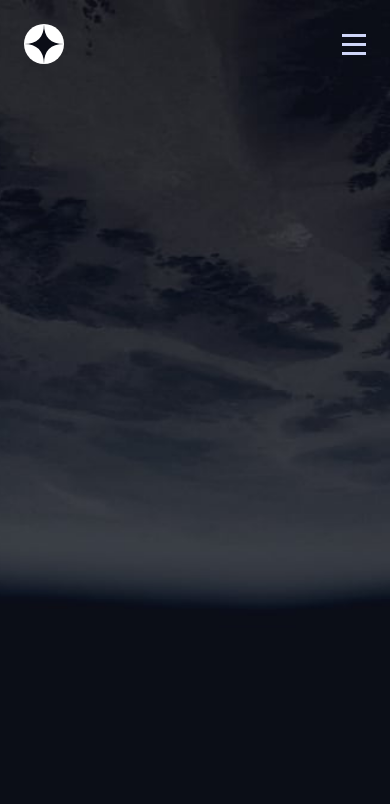
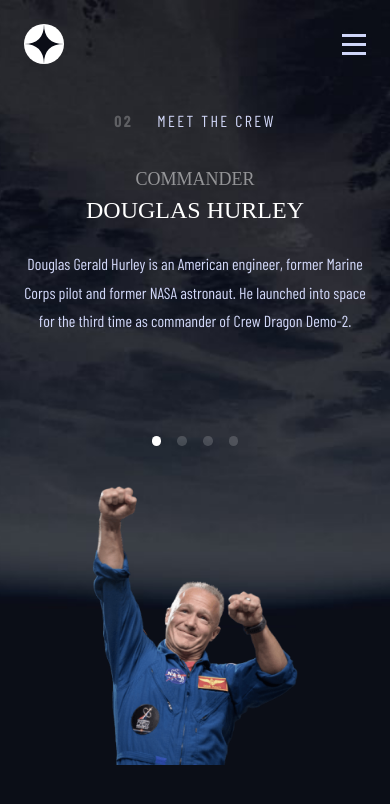
Before and after one commit to mkboris/space-tourism-website, a React (Vite) app: page /crew in a window 390 px wide. Shown: the top 804 px of the page. Built offline with nearby package versions, Linux system fonts and the light colour scheme; a web font is replaced by a local one.

Commit message:
Refactor components and update styles
- Refactored Heading and Logo components for better readability and performance.
- Updated styles for PageNav, Crew, and Destination pages to improve UI consistency and responsiveness.

```diff
--- a/src/components/Heading.jsx
+++ b/src/components/Heading.jsx
@@ -17,26 +17,52 @@
       gap: 1.5rem;
 
       ${media.tablet} {
-        font-size: var(--fs-xs);
-        letter-spacing: 0.15em;
+        font-size: var(--fs-xs-tab);
         align-self: flex-start;
       }
 
       ${media.desktop} {
+        font-size: var(--fs-xs);
       }
     `}
 
   ${(props) =>
     props.as === "h2" &&
     css`
-      font-size: 2rem;
+      font-family: var(--ff-bellfair);
+      font-weight: var(--fw-400);
+      font-size: var(--fs-sm-mob);
+      text-transform: uppercase;
+      color: var(--clr-white);
+      mix-blend-mode: normal;
+      opacity: 0.5;
+
+      ${media.tablet} {
+        font-size: var(--fs-sm-tab);
+      }
+
+      ${media.desktop} {
+        font-size: var(--fs-sm);
+      }
     `}
 
 
   ${(props) =>
     props.as === "h3" &&
     css`
-      font-size: 2rem;
+      font-family: var(--ff-bellfair);
+      font-weight: var(--fw-400);
+      font-size: var(--fs-md-mob);
+      text-transform: uppercase;
+      color: var(--clr-white);
+
+      ${media.tablet} {
+        font-size: var(--fs-md-tab);
+      }
+
+      ${media.desktop} {
+        font-size: var(--fs-md);
+      }
     `}
 `;
 
--- a/src/components/Logo.jsx
+++ b/src/components/Logo.jsx
@@ -14,10 +14,7 @@
   return (
     <Link to="/">
       <div>
-        <StyledLogo
-          src="/public/assets/shared/logo.svg"
-          alt="space tourism logo"
-        />
+        <StyledLogo src="/assets/shared/logo.svg" alt="space tourism logo" />
       </div>
     </Link>
   );
--- a/src/components/PageNav/PageNav.styles.js
+++ b/src/components/PageNav/PageNav.styles.js
@@ -45,41 +45,42 @@
 `;
 
 export const StyledNavLink = styled(NavLink)`
-  &:link,
-  &:visited {
+  position: relative;
   font-family: var(--ff-barlow);
   font-size: var(--fs-nav);
   color: var(--clr-white);
   letter-spacing: 0.15em;
   text-transform: uppercase;
   text-decoration: none;
+  padding-bottom: 1rem;
+  transition: color 0.3s ease;
+
+  &::after {
+    content: "";
+    position: absolute;
+    bottom: -3px;
+    left: 0;
+    width: 0;
+    height: 3px;
+    background-color: rgba(255, 255, 255, 0.5);
+    transition: width 0.3s ease;
   }
 
-  &:hover,
-  &:active,
-  &.active:link,
-  &.active:visited {
-    border-right: 3px solid var(--clr-white);
-    padding-right: 30px;
+  &:hover::after {
+    width: 100%;
+    background-color: rgba(255, 255, 255, 0.5);
   }
 
-  &:hover {
-    border-right: 3px solid rgba(255, 255, 255, 0.5);
+  &.active::after {
+    width: 100%;
+    background-color: var(--clr-white);
   }
 
   ${media.tablet} {
-    &:hover,
-    &:active,
-    &.active:link,
-    &.active:visited {
-      border-right: none;
-      padding-right: 0;
-      border-bottom: 3px solid var(--clr-white);
     padding-bottom: 2.375rem;
-    }
 
-    &:hover {
-      border-bottom: 3px solid rgba(255, 255, 255, 0.5);
+    &::after {
+      height: 3px;
     }
   }
 `;
--- a/src/pages/Crew/Crew.jsx
+++ b/src/pages/Crew/Crew.jsx
@@ -1,7 +1,87 @@
-import { Container } from "./Crew.styles";
+import { useState } from "react";
+import Heading from "../../components/Heading";
+import data from "../../data/data.json";
+import {
+  Container,
+  StyledTabbed,
+  Content,
+  Span,
+  Img,
+  Article,
+  Header,
+  StyledTabs,
+  StyledButton,
+  Paragraph,
+} from "./Crew.styles";
 
 function Crew() {
-  return <Container></Container>;
+  const { crew } = data;
+
+  return (
+    <Container>
+      <Heading as="h1">
+        <Span aria-hidden="true">02</Span>MEET THE CREW
+      </Heading>
+
+      <Tabbed crew={crew} />
+    </Container>
+  );
 }
 
 export default Crew;
+
+function Tabbed({ crew }) {
+  const [activeTab, setActiveTab] = useState(0);
+  const activeCrew = crew[activeTab];
+
+  return (
+    <StyledTabbed>
+      <Content>
+        <TabContent crewMember={activeCrew} />
+
+        <Tabs crew={crew} activeTab={activeTab} setActiveTab={setActiveTab} />
+      </Content>
+
+      <Img src={activeCrew.images.png} alt={activeCrew.name} />
+    </StyledTabbed>
+  );
+}
+
+function TabContent({ crewMember }) {
+  return (
+    <Article>
+      <Header>
+        <Heading as="h2">{crewMember.role}</Heading>
+        <Heading as="h3">{crewMember.name}</Heading>
+      </Header>
+
+      <Paragraph>{crewMember.bio}</Paragraph>
+    </Article>
+  );
+}
+
+function Tabs({ crew, activeTab, setActiveTab }) {
+  return (
+    <StyledTabs>
+      {crew.map((crew, index) => (
+        <Tab
+          key={crew.name}
+          isActive={index === activeTab}
+          onClick={() => setActiveTab(index)}
+        ></Tab>
+      ))}
+    </StyledTabs>
+  );
+}
+
+function Tab({ children, isActive, onClick }) {
+  return (
+    <StyledButton
+      onClick={onClick}
+      aria-selected={isActive}
+      className={isActive ? "active" : ""}
+    >
+      {children}
+    </StyledButton>
+  );
+}
--- a/src/pages/Crew/Crew.styles.js
+++ b/src/pages/Crew/Crew.styles.js
@@ -2,9 +2,149 @@
 import { media } from "../../styles/theme";
 
 export const Container = styled.div`
+  display: flex;
+  flex-direction: column;
+  justify-content: center;
+  gap: 2.5rem;
+  align-items: center;
+  padding-inline: 1.5rem;
+  padding-block: 3rem 1.5rem;
+
   ${media.tablet} {
+    padding: 2.5rem;
+    padding-block-end: 0;
+    gap: 2.5rem;
   }
 
   ${media.desktop} {
+    padding-block: 3rem;
+    max-width: 69.375rem;
+    margin-inline: auto;
+    gap: 2.5625rem;
   }
 `;
+
+export const Span = styled.span`
+  font-weight: var(--fw-700);
+  font-size: var(--fs-xs-mob);
+  letter-spacing: 0.15em;
+  color: var(--clr-white);
+  opacity: 0.25;
+  mix-blend-mode: normal;
+
+  ${media.tablet} {
+    font-size: var(--fs-xs-tab);
+  }
+
+  ${media.desktop} {
+    font-size: var(--fs-xs);
+    letter-spacing: 4.725px;
+  }
+`;
+
+export const Img = styled.img`
+  max-width: 60%;
+
+  ${media.desktop} {
+    max-width: 100%;
+  }
+`;
+
+export const StyledTabbed = styled.div`
+  display: grid;
+  place-items: center;
+  gap: 2.5rem;
+
+  ${media.desktop} {
+    grid-template-columns: 1fr 1fr;
+    gap: 1.875rem;
+  }
+`;
+
+export const Content = styled.div`
+  display: flex;
+  flex-direction: column;
+  align-items: center;
+  text-align: center;
+  gap: 6.25rem;
+
+  ${media.tablet} {
+    gap: 5rem;
+  }
+
+  ${media.desktop} {
+    gap: 14.25rem;
+    align-items: flex-start;
+    text-align: left;
+  }
+`;
+
+export const StyledTabs = styled.div`
+  display: flex;
+  gap: 1rem;
+
+  ${media.desktop} {
+    gap: 2.5rem;
+  }
+`;
+
+export const StyledButton = styled.button`
+  border: 0;
+  border-radius: 50%;
+  padding: 0.3em;
+  transition: all 0.3s ease;
+
+  &.active {
+    background: var(--clr-white);
+  }
+
+  &:not(.active) {
+    background: var(--clr-white);
+    mix-blend-mode: normal;
+    opacity: 0.17;
+  }
+
+  &:hover,
+  &:focus {
+    background: var(--clr-white);
+    mix-blend-mode: normal;
+    opacity: 0.5;
+  }
+
+  ${media.desktop} {
+    padding: 0.5em;
+  }
+`;
+
+export const Article = styled.article`
+  display: flex;
+  flex-direction: column;
+  gap: 1.625rem;
+  max-width: 32rem;
+
+  ${media.desktop} {
+    max-width: 33.75rem;
+  }
+`;
+
+export const Header = styled.header`
+  display: flex;
+  flex-direction: column;
+  gap: 0.5rem;
+
+  ${media.tablet} {
+    gap: 1rem;
+  }
+`;
+
+export const Paragraph = styled.p`
+  font-family: var(--ff-barlow);
+  font-weight: var(--fw-400);
+  font-size: var(--fs-xs-mob);
+  line-height: 180%;
+  color: var(--clr-fog);
+
+  ${media.desktop} {
+    font-size: var(--fs-body);
+  }
+`;
--- a/src/pages/Destination/Destination.styles.js
+++ b/src/pages/Destination/Destination.styles.js
@@ -93,15 +93,22 @@
   text-transform: uppercase;
   background: transparent;
   border: transparent;
+  border-bottom: 3px solid transparent;
   padding: 0 0 0.9375rem 0;
+  transition: all 0.3s ease;
 
   &.active {
     color: var(--clr-white);
     border-bottom: 3px solid var(--clr-white);
   }
+
   &:not(.active) {
     color: var(--clr-fog);
-    border-bottom: none;
+  }
+
+  &:hover,
+  &:focus {
+    border-bottom: 3px solid rgba(255, 255, 255, 0.5);
   }
 
   ${media.tablet} {
```
Lines whose indentation alone changed are shown as unchanged.
